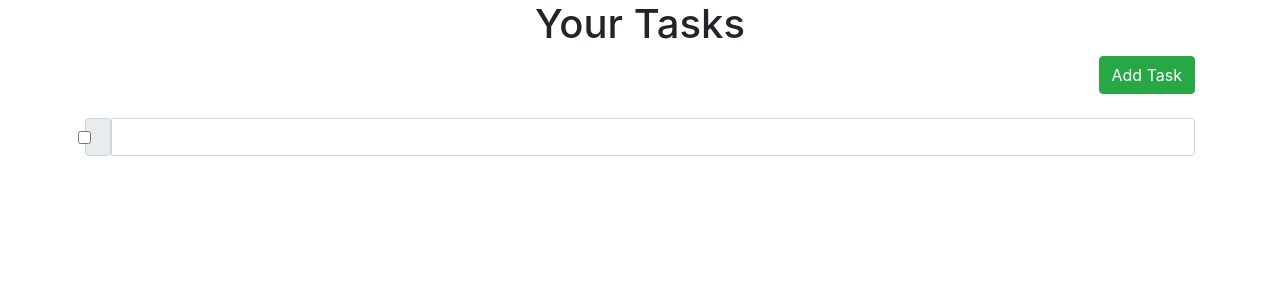
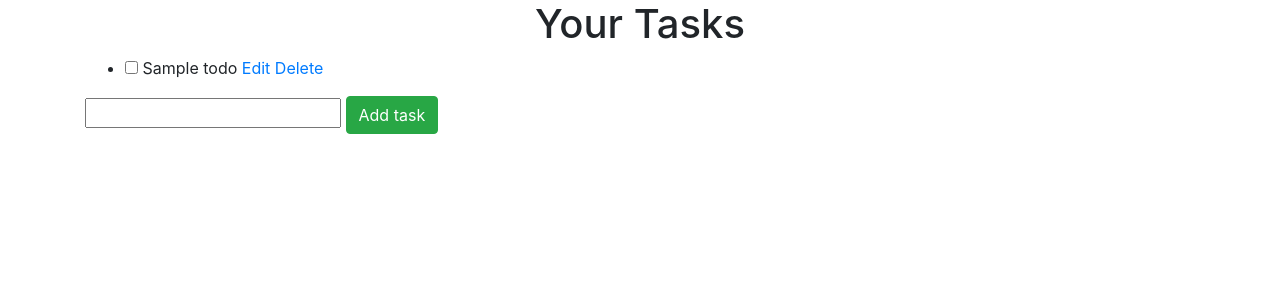
Before and after one commit to David-R-Buchmann/Habit-Tracker, a Flask app: template website/templates/tasks.html in a window 1280 px wide. Shown: the part 56-356 px from the top of the page. Run offline with Flask 3, Linux system fonts and the light colour scheme; the template is opened without the code that fills it: most values are stand-ins (such as "Sample title", 1, 10 or a date in 2020); some libraries are stand-ins or nearby versions.

Commit message:
Added functionality for adding and deleting tasks
Task text still has problems showing up, but will fix this soon

```diff
--- a/website/__init__.py
+++ b/website/__init__.py
@@ -7,7 +7,7 @@ db = SQLAlchemy()
 DB_NAME = "database.db"
 
 def create_app():
-    app = Flask(__name__)
+    app = Flask(__name__, template_folder="templates")
     app.config['SECRET_KEY'] = 'Habibit69420'
     app.config['SQLALCHEMY_DATABASE_URI'] = f'sqlite:///{DB_NAME}'
     db.init_app(app)
--- /dev/null
+++ b/website/task_tracker.py
@@ -0,0 +1,5 @@
+from flask import Flask, render_template, request, redirect, url_for
+
+tasks = [{"task": "Sample task", "done": False}]
+
+{}
--- a/website/templates/notes.html
+++ b/website/templates/notes.html
@@ -1,4 +1,4 @@
-{% extends "base.html" %}
+{% extends "base.html" %} {% block title %}Notes{% endblock %}
 
 {% block content %}
 
--- a/website/templates/profile.html
+++ b/website/templates/profile.html
@@ -4,4 +4,6 @@
 
 <h1 align="center">Your Profile</h1>
 
+
+
 {% endblock %}
--- a/website/templates/tasks.html
+++ b/website/templates/tasks.html
@@ -4,20 +4,19 @@
 
 <h1 align="center">Your Tasks</h1>
 
-<div align="right">
-    <button
-        type="button"
-        class="btn btn-success" >Add Task
-    </button>
-</div>
-
-<br />
-
-<div class="input-group mb-3">
-    <div class="input-group-text">
-     <input class="form-check-input mt-0" type="checkbox" value="" aria-label="Checkbox for following text input">
-    </div>
-    <input type="text" class="form-control" aria-label="Text input with checkbox">
-  </div>
+<ul>
+    {% for task in tasks %}
+        <li>
+            <input type="checkbox" name="done" {% if task['done'] %} checked {%endif%} onchange="this.form.submit()">
+            <span {% if tasks['done'] %} style="text-decoration: line-through" {% endif %}>{{ task['todo'] }}</span>
+            <a href="{{ url_for('views.edit_tasks', index=loop.index0)}}">Edit</a>
+            <a href="{{ url_for('views.delete_tasks', index=loop.index0)}}">Delete</a>
+        </li>
+    {% endfor %}
+</ul>
+    <form action="{{ url_for('views.add_task') }}" method="post">
+        <input type="text" name='todo'>
+        <button type="submit" class="btn btn-success">Add task</button>
+    </form>
 
 {% endblock %}
```
Also changed, not shown: website/views.py (+28 -3 lines), website/templates/edit.html (added).
